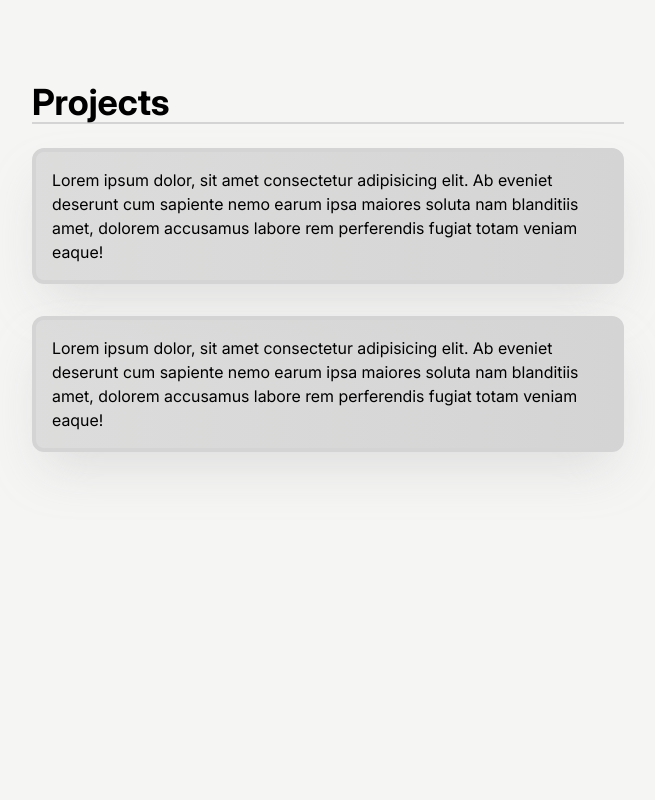
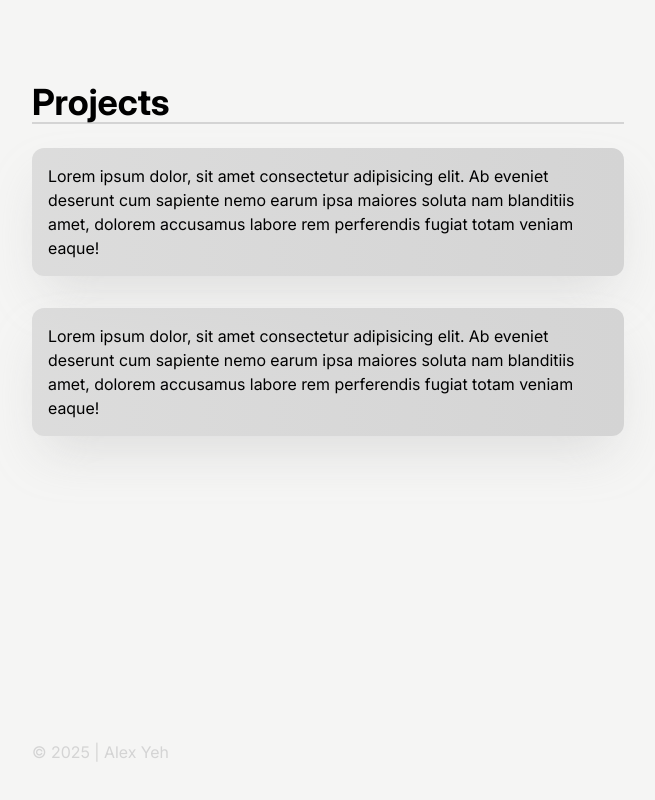
Before and after one commit to A1exYeh/portfolio, a React (Vite) app: page / in a window 1280 px wide. Shown: the part 862-1662 px from the top of the page, without its empty margins (312-967 px from the left). Built offline with nearby package versions, Linux system fonts and the light colour scheme; a web font is replaced by a local one.

Commit message:
install react-router-dom

```diff
--- a/package.json
+++ b/package.json
@@ -21,6 +21,7 @@
     "lucide-react": "^0.468.0",
     "react": "^18.3.1",
     "react-dom": "^18.3.1",
+    "react-router-dom": "^7.1.1",
     "tailwind-merge": "^2.5.5",
     "tailwindcss-animate": "^1.0.7"
   },
--- /dev/null
+++ b/src/components/Footer.tsx
@@ -0,0 +1,11 @@
+import '@/index.css';
+
+export default function Footer() {
+  return (
+    <>
+     <div className='text-primary px-6 py-12 w-full flex flex-row justify-start items-center'>
+      <div>© 2025 | Alex Yeh</div>
+     </div>
+    </>
+  );
+}
--- a/src/components/Homepage/ProfileContainer.tsx
+++ b/src/components/Homepage/ProfileContainer.tsx
@@ -4,17 +4,19 @@ import Bio from './BioSection/Bio';
 import Work from './WorkSection/Work';
 import Projects from './ProjectsSection/Projects';
 import Education from './WorkSection/Education';
+import Footer from '../Footer';
 export default function ProfileContainer() {
   return (
     <>
       <div className="mx-auto flex h-full max-w-screen-sm flex-col items-center justify-start bg-background">
         <NavBar />
-        <div className="px-6 pb-[900px]">
+        <div className="px-6 pb-64">
           <Bio />
           <Work />
           <Education />
           <Projects />
         </div>
+        <Footer />
       </div>
     </>
   );
--- a/src/components/Homepage/ProjectsSection/Projects.tsx
+++ b/src/components/Homepage/ProjectsSection/Projects.tsx
@@ -17,7 +17,7 @@ export default function Projects() {
         >
           <div
             id="ProjectsCard"
-            className="mx-auto w-full rounded-xl border-4 border-solid border-primary bg-gradient-to-r from-primaryTransparent to-primary p-4 shadow-2xl shadow-primaryTransparent"
+            className="mx-auto w-full rounded-xl bg-gradient-to-r from-primaryTransparent to-primary p-4 shadow-2xl shadow-primaryTransparent"
           >
             <p>
               Lorem ipsum dolor, sit amet consectetur adipisicing elit. Ab
@@ -28,7 +28,7 @@ export default function Projects() {
           </div>
           <div
             id="ProjectsCard"
-            className="mx-auto w-full rounded-xl border-4 border-solid border-primary bg-gradient-to-r from-primaryTransparent to-primary p-4 shadow-2xl shadow-primaryTransparent"
+            className="mx-auto w-full rounded-xl  bg-gradient-to-r from-primaryTransparent to-primary p-4 shadow-2xl shadow-primaryTransparent"
           >
             <p>
               Lorem ipsum dolor, sit amet consectetur adipisicing elit. Ab
```
Also changed, not shown: 1 other file (tests, documents, lock files or other folders).
